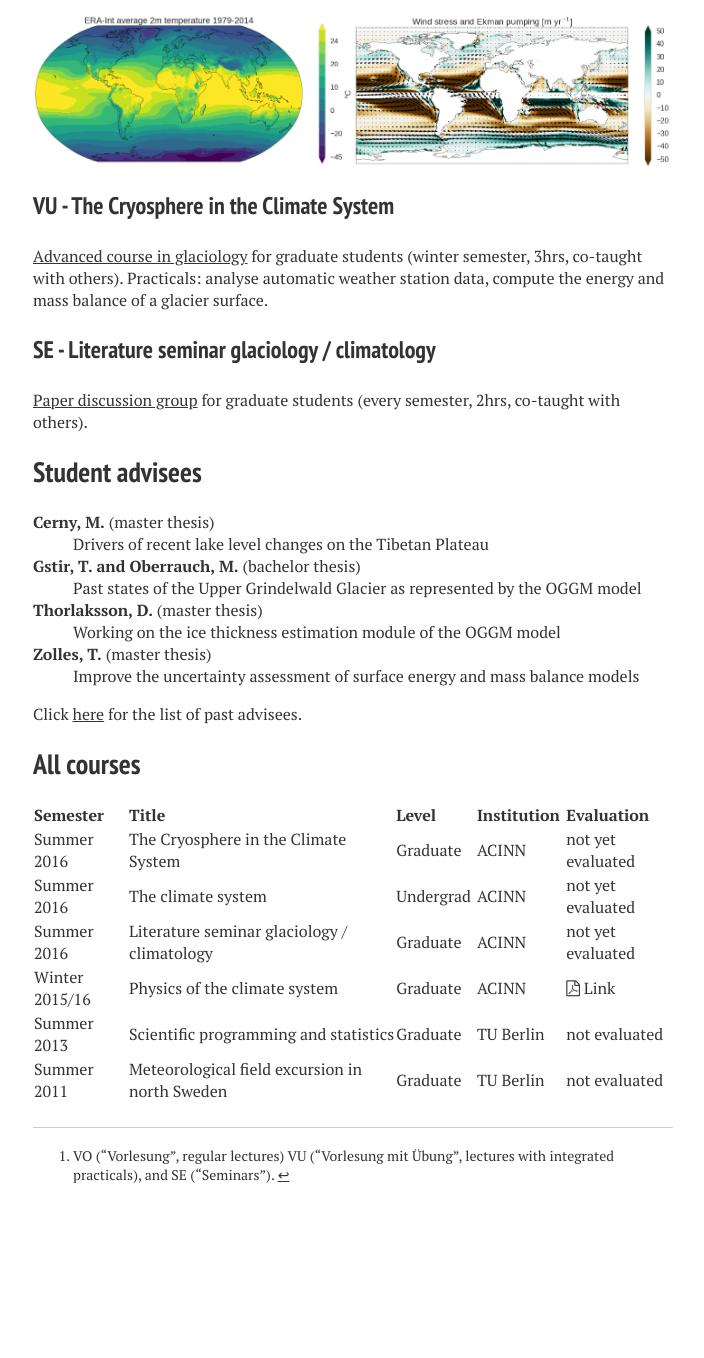
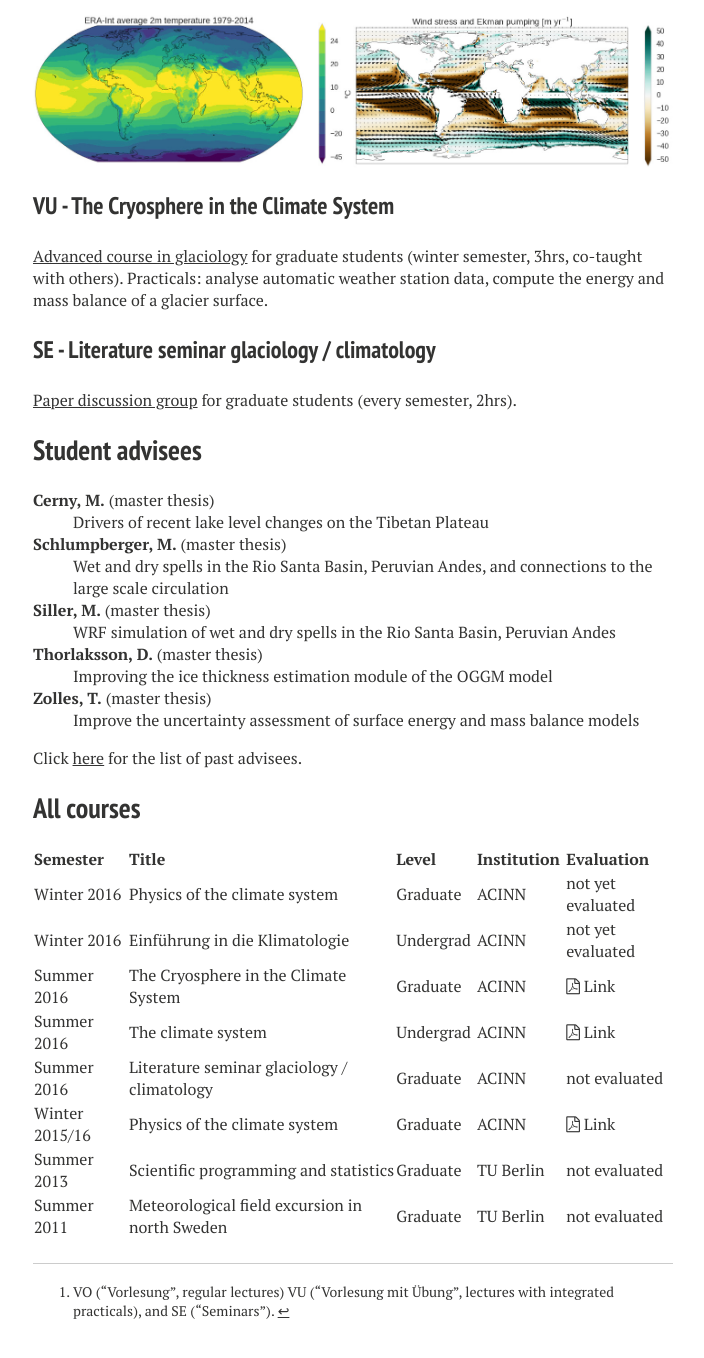
Before and after one commit to fmaussion/fmaussion.github.io, a Jekyll site: the page built from teaching/index.md, in a window 1280 px wide and 1400 px high, scrolled down 750 px. Shown: the top 1358 px of the window, without its empty margins (287-991 px from the left). Built offline with Jekyll 4.4.1, drawn with Linux system fonts in a browser that asks for light colours; nearby versions of some CDN libraries; some web fonts are replaced; library files that are not in the unit come from our copies; before the commit the page ends 2014 px from its top, so only the background shows below that.

Commit message:
teaching

```diff
--- a/teaching/index.md
+++ b/teaching/index.md
@@ -45,7 +45,7 @@ balance of a glacier surface.
 ### SE - Literature seminar glaciology / climatology
 
 [Paper discussion group](http://acinn-litsem.readthedocs.io)
-for graduate students (every semester, 2hrs, co-taught with others).
+for graduate students (every semester, 2hrs).
 
 
 ## Student advisees
@@ -53,11 +53,14 @@ for graduate students (every semester, 2hrs, co-taught with others).
 **Cerny, M.** (master thesis)
 : Drivers of recent lake level changes on the Tibetan Plateau
 
-**Gstir, T. and Oberrauch, M.** (bachelor thesis)
-: Past states of the Upper Grindelwald Glacier as represented by the [OGGM](http://oggm.org/) model
+**Schlumpberger, M.** (master thesis)
+: Wet and dry spells in the Rio Santa Basin, Peruvian Andes, and connections to the large scale circulation
+
+**Siller, M.** (master thesis)
+: WRF simulation of wet and dry spells in the Rio Santa Basin, Peruvian Andes
 
 **Thorlaksson, D.** (master thesis)
-: Working on the ice thickness estimation module of the [OGGM](http://oggm.org/) model
+: Improving the ice thickness estimation module of the [OGGM](http://oggm.org/) model
 
 **Zolles, T.** (master thesis)
 : Improve the uncertainty assessment of surface energy and mass balance models
@@ -68,10 +71,12 @@ Click [here]({{ site.url }}/teaching/theses) for the list of past advisees.
 
 Semester | Title&nbsp;&nbsp;&nbsp;&nbsp;&nbsp;&nbsp;&nbsp;&nbsp;&nbsp;&nbsp;&nbsp;&nbsp;&nbsp;&nbsp;&nbsp;&nbsp;&nbsp;&nbsp;&nbsp;&nbsp;&nbsp;&nbsp;&nbsp;&nbsp;&nbsp;&nbsp;&nbsp;&nbsp;&nbsp;&nbsp;&nbsp; | Level | Institution&nbsp; | Evaluation |
 :---|:---|:---|:---|:---|:---|
-Summer 2016 | The Cryosphere in the Climate System | Graduate | ACINN | not yet evaluated |
-Summer 2016 | The climate system | Undergrad&nbsp; | ACINN | not yet evaluated |
-Summer 2016 | Literature seminar glaciology / climatology | Graduate | ACINN | not yet evaluated |
-Winter 2015/16 | Physics of the climate system | Graduate | ACINN | [<i class="fa fa-file-pdf-o" aria-hidden="true"></i> Link](/images/teaching/eval/eval_PhysClim_ws15.pdf) |
+Winter 2016 | Physics of the climate system | Graduate | ACINN | not yet evaluated |
+Winter 2016 | Einführung in die Klimatologie | Undergrad&nbsp; | ACINN | not yet evaluated |
+Summer 2016 | The Cryosphere in the Climate System | Graduate | ACINN | [<i class="fa fa-file-pdf-o" aria-hidden="true"></i> Link](/images/teaching/eval/2016SS_Cryo.pdf) |
+Summer 2016 | The climate system | Undergrad&nbsp; | ACINN | [<i class="fa fa-file-pdf-o" aria-hidden="true"></i> Link](/images/teaching/eval/2016SS_Klima.pdf) |
+Summer 2016 | Literature seminar glaciology / climatology | Graduate | ACINN | not evaluated |
+Winter 2015/16 | Physics of the climate system | Graduate | ACINN | [<i class="fa fa-file-pdf-o" aria-hidden="true"></i> Link](/images/teaching/eval/2015WS_PhyClim.pdf) |
 Summer 2013 | Scientific programming and statistics | Graduate | TU Berlin | not evaluated |
 Summer 2011 | Meteorological field excursion in north Sweden | Graduate | TU Berlin | not evaluated |
 
```
Also changed, not shown: teaching/theses.md (+9 -0 lines), 4 other files.
